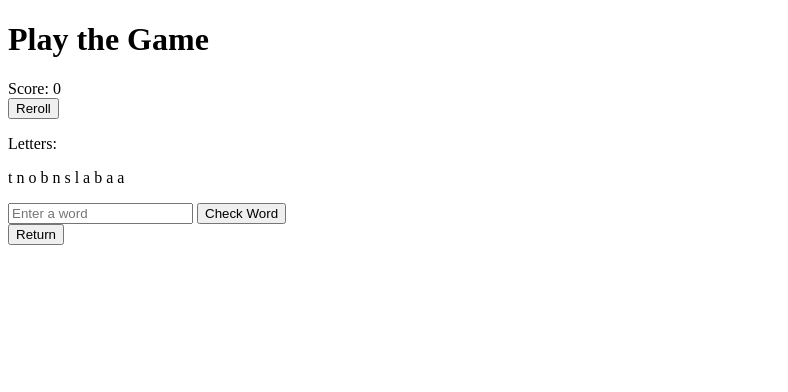
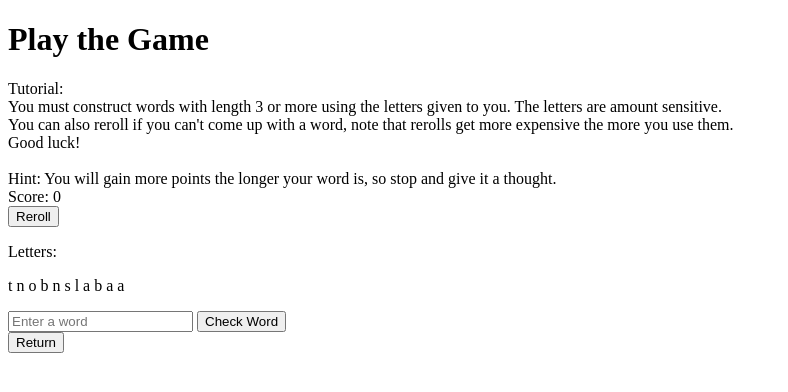
Before and after one commit to Janitus/Tikaweb, a Flask app: page /play in a window 1280 px wide. Shown: the top 392 px of the page, without its empty margins (0-788 px from the left). Run offline with Flask 3, Linux system fonts and the light colour scheme; parts of the project's set-up code (start-up, migrations or seed data) failed here and were passed over.

Commit message:
Added basic tutorial to play area

```diff
--- a/templates/play.html
+++ b/templates/play.html
@@ -5,6 +5,15 @@
     <meta charset="UTF-8">
     <title>Play Game</title>
     <h1>Play the Game</h1>
+    <div>Tutorial: <br>
+        You must construct words with length 3 or more using the letters given to you. The letters are amount sensitive. <br>
+        You can also reroll if you can't come up with a word, note that rerolls get more expensive the more you use them. <br>
+        Good luck! <br>
+        <br>
+        Hint: You will gain more points the longer your word is, so stop and give it a thought.
+        <br>
+
+    </div>
 </head>
 <body>
     <div>Score: <span id="score">{{ session['score'] if 'score' in session else 0 }}</span></div>
```
